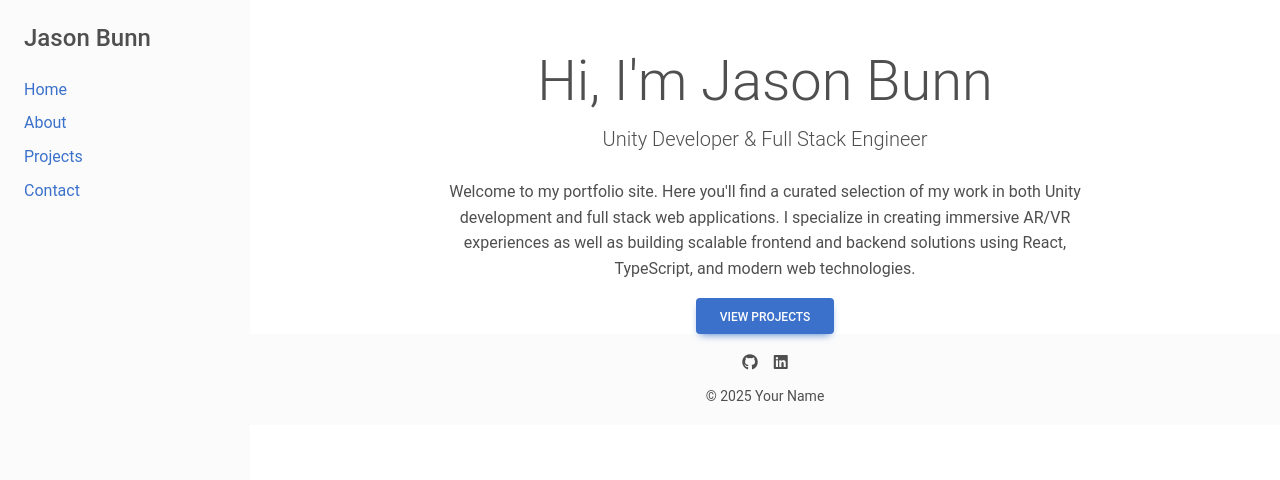
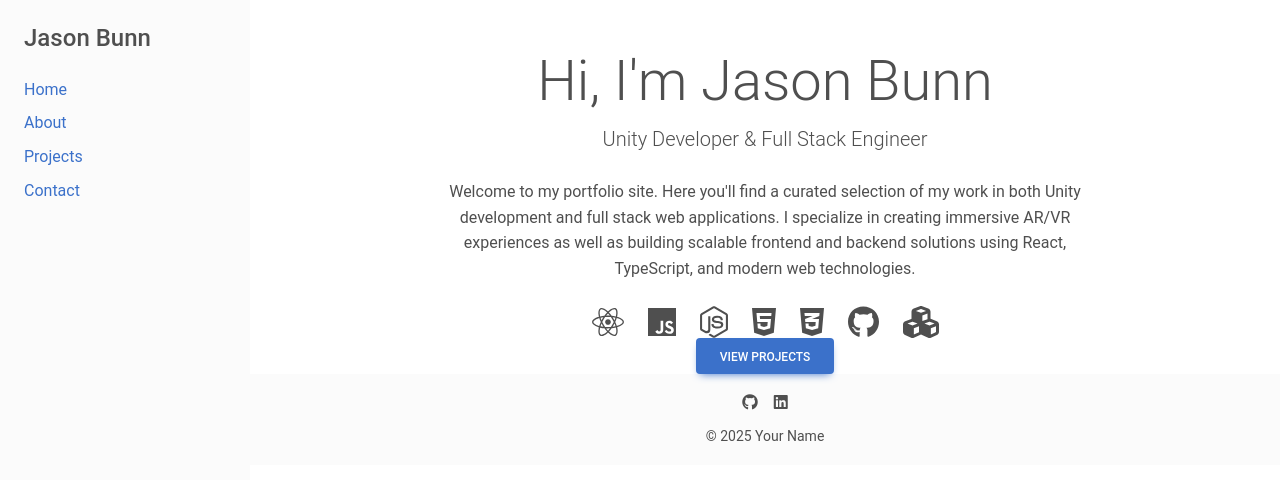
Before and after one commit to jason-bunn/react-mpd, a React (Vite) app: page / in a window 1280 px wide. Shown: the top 480 px of the page. Built offline with nearby package versions, Linux system fonts and the light colour scheme.

Commit message:
Added tech icons

```diff
--- a/package.json
+++ b/package.json
@@ -13,6 +13,10 @@
   },
   "dependencies": {
     "@fortawesome/fontawesome-free": "^6.7.2",
+    "@fortawesome/fontawesome-svg-core": "^6.7.2",
+    "@fortawesome/free-brands-svg-icons": "^6.7.2",
+    "@fortawesome/free-solid-svg-icons": "^6.7.2",
+    "@fortawesome/react-fontawesome": "^0.2.2",
     "@tanstack/react-query": "^5.80.6",
     "mdb-react-ui-kit": "^9.0.0",
     "mdbreact": "^4.6.1",
--- a/src/pages/Home.tsx
+++ b/src/pages/Home.tsx
@@ -1,6 +1,16 @@
 import React from 'react';
 import { MDBContainer } from 'mdb-react-ui-kit';
 import { Link } from 'react-router-dom';
+import { FontAwesomeIcon } from '@fortawesome/react-fontawesome';
+import {
+  faReact,
+  faJs,
+  faNodeJs,
+  faGithub,
+  faHtml5,
+  faCss3Alt,
+} from '@fortawesome/free-brands-svg-icons';
+import { faCubes } from '@fortawesome/free-solid-svg-icons'; // For Unity placeholder
 
 const Home: React.FC = () => (
   <MDBContainer className="text-center mt-5">
@@ -10,6 +20,16 @@ const Home: React.FC = () => (
       Welcome to my portfolio site. Here you'll find a curated selection of my work in both Unity development and full stack web applications.
       I specialize in creating immersive AR/VR experiences as well as building scalable frontend and backend solutions using React, TypeScript, and modern web technologies.
     </p>
+    {/* Tech icons row */}
+    <div className='d-flex justify-content-center align-items-center flex-wrap mt-4 gap-4'>
+      <FontAwesomeIcon icon={faReact} size='2x' title='React' />
+      <FontAwesomeIcon icon={faJs} size='2x' title='JavaScript/TypeScript' />
+      <FontAwesomeIcon icon={faNodeJs} size='2x' title='Node.js' />
+      <FontAwesomeIcon icon={faHtml5} size='2x' title='HTML5' />
+      <FontAwesomeIcon icon={faCss3Alt} size='2x' title='CSS3' />
+      <FontAwesomeIcon icon={faGithub} size='2x' title='GitHub' />
+      <FontAwesomeIcon icon={faCubes} size='2x' title='Unity (placeholder)' />
+    </div>
     <Link to='/projects'>
       <button className='btn btn-primary'>
         View Projects
```
Also changed, not shown: 1 other file (tests, documents, lock files or other folders).
